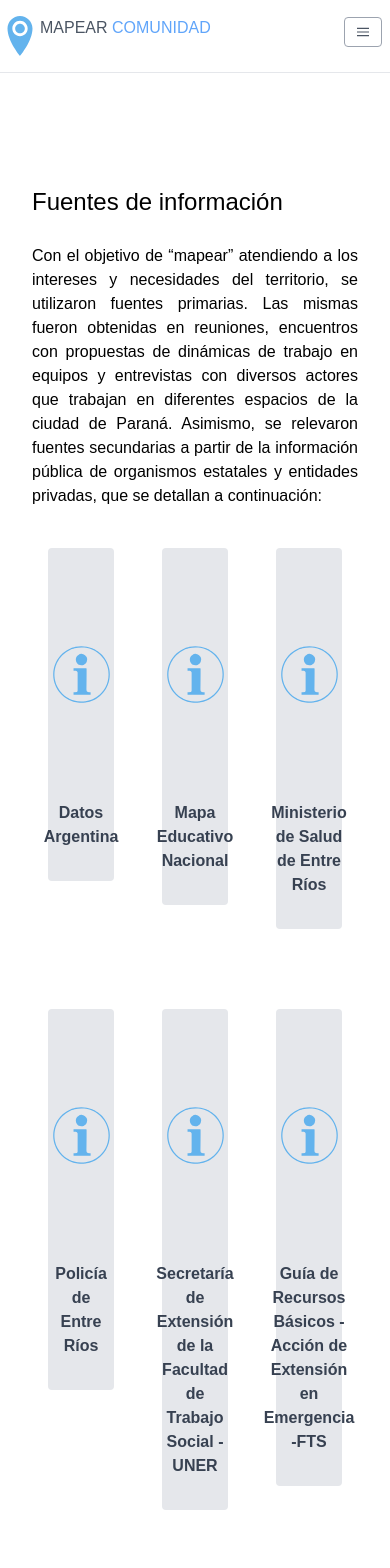
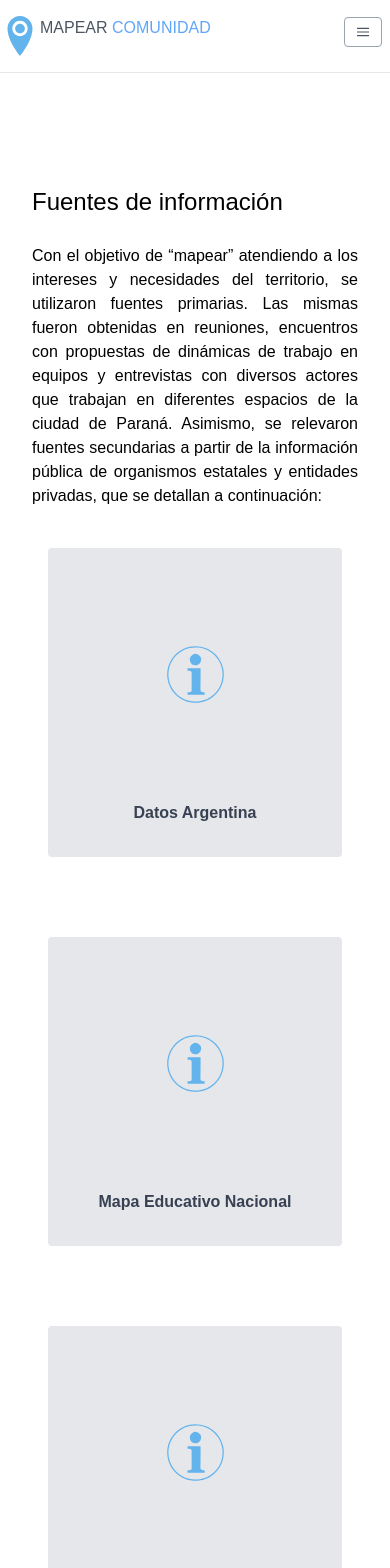
Before and after one commit to matiasaf/nextjs-amplify, a Next.js app: page /fuentes-de-informacion in a window 390 px wide. Shown: the top 1568 px of the page. Built offline with nearby package versions, Linux system fonts and the light colour scheme.

Commit message:
Modifications for mobile's screens.

```diff
--- a/pages/como-me-sumo/index.js
+++ b/pages/como-me-sumo/index.js
@@ -6,20 +6,19 @@ export default function ComoMeSumoPage() {
     return (
         <>
             <Navbar />
-
-            <main className="mt-44 flex-grow h-screen font-muli text-justify">
-                <div className="px-16 mb-4">
+            <main className="mt-44 flex flex-col font-muli text-justify">
+                <div className="lg:h-screen px-16 mb-4">
                     <p className="text-lg">
                         Mapear Comunidad es una iniciativa que nace a partir del
-                        interés de relevar datos de
-                        instituciones / organizaciones / actores / proyectos de
-                        extensión universitarios y geo localizarlos creando así
-                        mapas. Estos pueden ser recuperados tanto por la
-                        población en general como por los organismos del Estado
-                        para planificar política social. Se construyen para ser
-                        una herramienta dinámica y actual, y que, al ser
-                        apropiada por la comunidad, potencia y fortalece el
-                        trabajo en territorio.
+                        interés de relevar datos de instituciones /
+                        organizaciones / actores / proyectos de extensión
+                        universitarios y geo localizarlos creando así mapas.
+                        Estos pueden ser recuperados tanto por la población en
+                        general como por los organismos del Estado para
+                        planificar política social. Se construyen para ser una
+                        herramienta dinámica y actual, y que, al ser apropiada
+                        por la comunidad, potencia y fortalece el trabajo en
+                        territorio.
                     </p>
                     <br />
                     <h3 className="text-lg">
@@ -47,8 +46,8 @@ export default function ComoMeSumoPage() {
                         <BackHomeButton />
                     </div>
                 </div>
+                <FooterSection />
             </main>
-            <FooterSection />
         </>
     );
 }
--- a/pages/fuentes-de-informacion/index.js
+++ b/pages/fuentes-de-informacion/index.js
@@ -30,7 +30,7 @@ export default function FuentesDeInformacionPage() {
                         privadas, que se detallan a continuación:
                     </p>
 
-                    <div className="grid grid-cols-3 gap-12 mt-6 mr-8">
+                    <div className="grid lg:grid-cols-3 gap-12 mt-6 mr-8">
                         <Card
                             title="Datos Argentina"
                             outLink="https://datos.gob.ar/"
```
